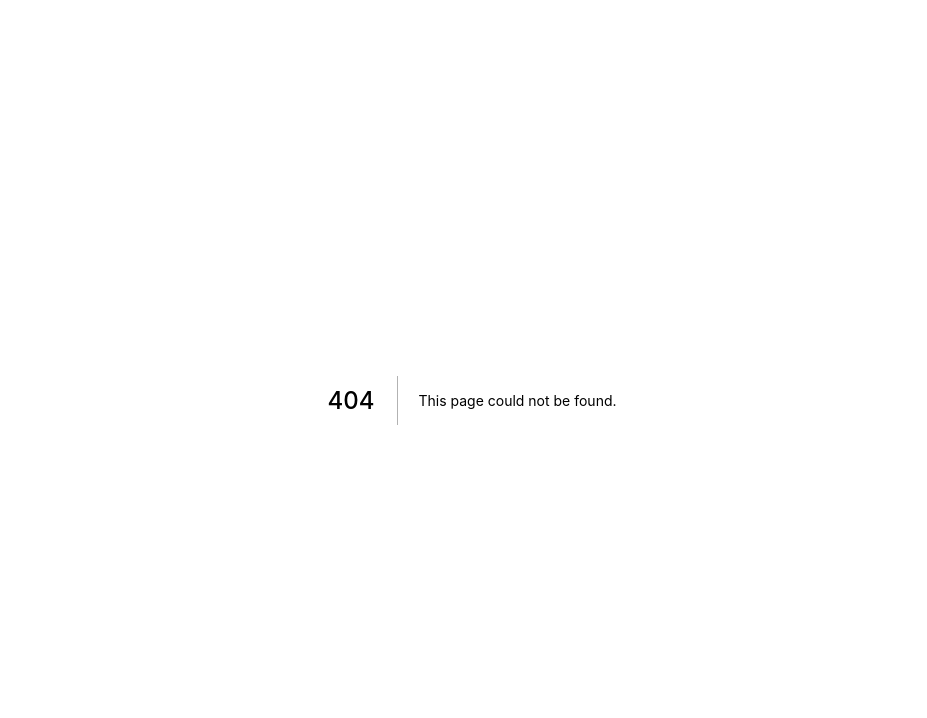
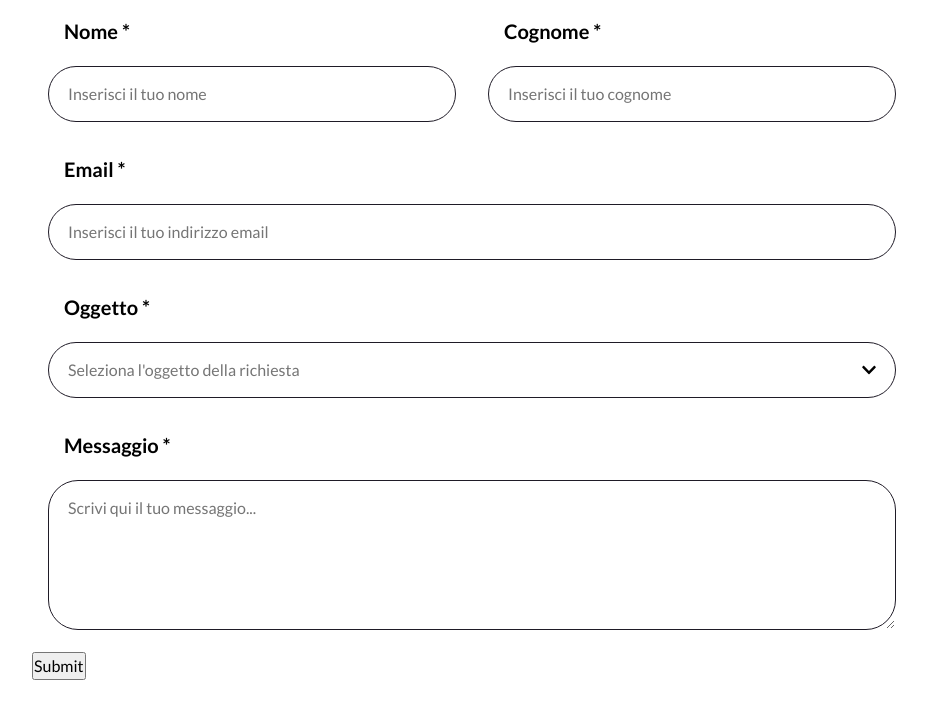
Before and after one commit to LOTO-gpolli/CEMA-impianti, a Next.js app: page /alternative in a window 1280 px wide. Before the commit this address had no page. Shown: the top 718 px of the page, without its empty margins (168-1095 px from the left). Built offline with nearby package versions, Linux system fonts and the light colour scheme.

Commit message:
Auto stash before merge of "feature/storybook" and "origin/feature/storybook"

```diff
--- /dev/null
+++ b/components/ContactForm/ContactForm.js
@@ -0,0 +1,33 @@
+import { useForm } from "react-hook-form";
+/* Components */
+import InputGroup from '../InputGroup/InputGroup';
+/* Styles */
+import styles from './ContactForm.module.css';
+
+const ContactForm = () => {
+  const { handleSubmit: validateOnSubmit, register, watch, formState: { errors } } = useForm();
+
+  function handleSubmit(data) {
+    console.log('data: ', data);
+  }
+
+  // console.log(watch("nome"));
+  // console.log(watch("cognome"));
+  // console.log(watch("email"));
+  // console.log(watch("oggetto"));
+  // console.log(watch("messaggio"));
+  console.log(errors);
+
+  return (
+    <form className={`${styles['contact-form']}`} onSubmit={validateOnSubmit(handleSubmit)}>
+      <InputGroup label="Nome" required={true} type="input" placeholder="Inserisci il tuo nome" size="medium" validation={{...register("nome", { required: true, pattern: /^[A-Za-z]+$/i })}} error={errors["nome"]}/>
+      <InputGroup label="Cognome" required={true} type="input" placeholder="Inserisci il tuo cognome" size="medium" validation={{...register("cognome", { required: true, pattern: /^[A-Za-z]+$/i })}} error={errors["cognome"]} />
+      <InputGroup label="Email" required={true} type="input" placeholder="Inserisci il tuo indirizzo email" validation={{...register("email", { required: true, pattern: /^(([^<>()[\]\\.,;:\s@"]+(\.[^<>()[\]\\.,;:\s@"]+)*)|(".+"))@((\[[0-9]{1,3}\.[0-9]{1,3}\.[0-9]{1,3}\.[0-9]{1,3}\])|(([a-zA-Z\-0-9]+\.)+[a-zA-Z]{2,}))$/i })}} error={errors["email"]} />
+      <InputGroup label="Oggetto" required={true} type="select" placeholder="Seleziona l'oggetto della richiesta" optionsList={['opzione 1', 'opzione 2', 'opzione 3', 'opzione 4', 'opzione 5',]} validation={{...register("oggetto", { required: true })}} error={errors["oggetto"]} />
+      <InputGroup label="Messaggio" required={true} type="textarea" placeholder="Scrivi qui il tuo messaggio..." validation={{...register("messaggio", { required: true })}} error={errors["messaggio"]} />
+      <input type="submit" value="Submit" />
+    </form>
+  );
+}
+
+export default ContactForm;
--- /dev/null
+++ b/components/ContactForm/ContactForm.module.css
@@ -0,0 +1,5 @@
+.contact-form {
+  max-width: 1024px;
+  padding: 0 4.5rem;
+  margin: 0 auto;
+}
--- a/components/Input/Input.js
+++ b/components/Input/Input.js
@@ -1,12 +1,10 @@
 import styles from './Input.module.css';
 
 const Input = ({ children, ...props }) => {
-  const { parentClass, placeholder } = props;
-
-  console.log(placeholder);
+  const { parentClass, placeholder, validation } = props;
 
   return (
-    <input className={`${styles['input']} ${ parentClass ? `${parentClass}` : '' }`} placeholder={placeholder}></input>
+    <input className={`${styles['input']} ${ parentClass ? `${parentClass}` : '' }`} placeholder={placeholder} {...validation}></input>
   );
 }
 
--- a/components/InputGroup/InputGroup.js
+++ b/components/InputGroup/InputGroup.js
@@ -5,16 +5,18 @@ import Select from '../Select/Select';
 import styles from './InputGroup.module.css';
 
 const InputGroup = (props) => {
-  const { label = '', placeholder = 'This is a placeholder', required = false, size = 'large', theme = 'light', type = '', optionsList = [] } = props;
+  const { label = '', placeholder = 'This is a placeholder', required = false, size = 'large', theme = 'light', type = '', optionsList = [], validation = {}, error = {} } = props;
+
+  console.log('error: ', error);
 
   const renderField = (type) => {
     switch (type) {
       case 'input':
-        return (<Input parentClass={`${styles['input-group__field']}`} placeholder={placeholder} />);
+        return (<Input parentClass={`${styles['input-group__field']} ${error.type ? `${styles['input-group__field--has-errors']}` : ''}`} placeholder={placeholder} validation={validation} />);
       case 'textarea':
-        return (<Textarea parentClass={`${styles['input-group__field']}`} placeholder={placeholder} />);
+        return (<Textarea parentClass={`${styles['input-group__field']} ${error.type ? `${styles['input-group__field--has-errors']}` : ''}`} placeholder={placeholder} validation={validation} />);
       case 'select':
-        return (<Select parentClass={`${styles['input-group__field']}`} placeholder={placeholder} optionsList={optionsList} required={required} />);
+        return (<Select parentClass={`${styles['input-group__field']} ${error.type ? `${styles['input-group__field--has-errors']}` : ''}`} placeholder={placeholder} optionsList={optionsList} validation={validation} />);
       default:
         return null;
     }
--- a/components/InputGroup/InputGroup.module.css
+++ b/components/InputGroup/InputGroup.module.css
@@ -1,6 +1,8 @@
 .input-group {
   width: 50%;
-  padding: 1.5rem 1rem;
+  display: inline-block;
+  /* padding: 1.5rem 1rem; */
+  padding: 1rem 1rem;
 }
 
 .input-group--dark-theme {
@@ -23,6 +25,11 @@
   display: inline-block;
 }
 
+.input-group__field--has-errors,
+.input-group__select--has-errors {
+  border: 2px solid red;
+}
+
 .input-group--dark-theme .input-group__label {
   color: #fff;
 }
--- a/components/Select/Select.js
+++ b/components/Select/Select.js
@@ -8,7 +8,7 @@ import { capitalizeFirstLetter } from 'helpers/utils';
 import styles from './Select.module.css';
 
 const Select = ({ children, ...props }) => {
-  const { parentClass, placeholder, optionsList = [], required } = props;
+  const { parentClass, placeholder, optionsList = [], required, validation } = props;
   const [ isVisible, setIsVisible ] = useState(false);
   const [ isPlaceholder, setIsPlaceholder ] = useState(true);
   const [ selectedItem, setSelectedItem ] = useState(capitalizeFirstLetter(placeholder));
@@ -23,9 +23,12 @@ const Select = ({ children, ...props }) => {
     toggleVisibility();
   }
 
+  console.log(validation);
+
   return (
-    <div className={`${styles['select']} ${ parentClass ? `${parentClass}` : '' }`}>
-      <button className={`${styles['select__button']}`} onClick={() => toggleVisibility()}>
+    <div className={`${styles['select']}`}>
+      {/* <input className={`${styles['select__input']}`} value={!isPlaceholder ? selectedItem : ''}/> */}
+      <button className={`${styles['select__button']} ${ parentClass ? `${parentClass}` : '' }`} type="button" onClick={() => toggleVisibility()} {...validation}>
         <span className={`${styles['select__text']} ${ isPlaceholder ? `${styles['select__text--is-placeholder']}` : '' }`}>{selectedItem} { required && isPlaceholder ? '*' : '' }</span>
         <FontAwesomeIcon icon={ isVisible ? faChevronUp : faChevronDown } />
       </button>
--- a/components/Textarea/Textarea.js
+++ b/components/Textarea/Textarea.js
@@ -3,11 +3,12 @@ import styles from './Textarea.module.css';
 const Textarea = ({ children, ...props}) => {
   const {
     parentClass = '',
-    placeholder = `Lorem ipsum dolor sit amet, consectetur adipiscing elit.`
+    placeholder = `Lorem ipsum dolor sit amet, consectetur adipiscing elit.`,
+    validation,
   } = props;
 
   return (
-    <textarea className={`${styles['textarea']} ${parentClass ? parentClass : ''} `} placeholder={placeholder}>
+    <textarea className={`${styles['textarea']} ${parentClass ? parentClass : ''} `} placeholder={placeholder} {...validation}>
       {children}
     </textarea>
   );
--- a/package.json
+++ b/package.json
@@ -22,6 +22,7 @@
     "react-dom": "17.0.2",
     "react-icons": "^4.2.0",
     "react-lazy-load": "^3.1.13",
+    "react-hook-form": "^7.9.0",
     "react-reveal": "^1.2.2"
   },
   "devDependencies": {
--- /dev/null
+++ b/pages/alternative.js
@@ -0,0 +1,13 @@
+import ContactForm from '../components/ContactForm/ContactForm';
+
+const Alternative = () => {
+  function handleSubmit(event) {
+    event.preventDefault();
+  }
+
+  return (
+    <ContactForm />
+  );
+}
+
+export default Alternative;
--- a/pages/index.js
+++ b/pages/index.js
@@ -8,6 +8,8 @@ import About from "../components/About/About";
 import Form from "../components/Form/Form";
 import Gallery from "../components/Gallery/Gallery";
 import Copyright from "../components/Copyright/Copyright";
+import InputGroup from "../components/InputGroup/InputGroup";
+import Textarea from "../components/Textarea/Textarea";
 
 export default function Home() {
   return (
@@ -19,6 +21,8 @@ export default function Home() {
       <Gallery />
       <Form />
       <Footer />
+      <InputGroup />
+      <Textarea>Ciao sono un textarea</Textarea>
       <Copyright />
     </>
   );
```
Also changed, not shown: 2 other files (tests, documents, lock files or other folders).
